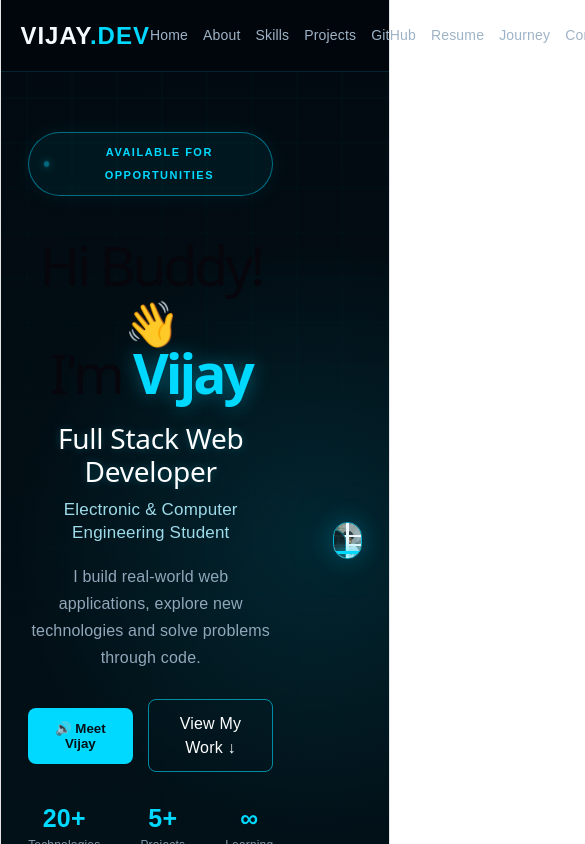
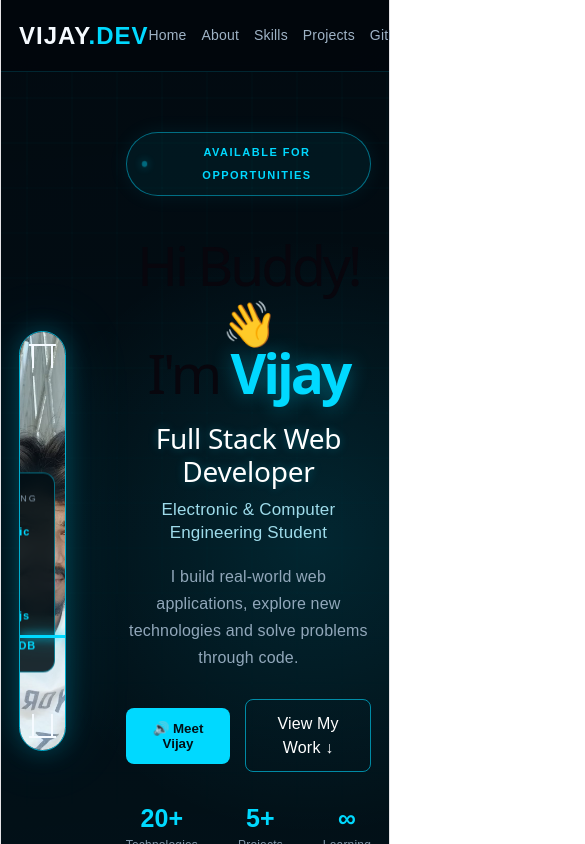
Before and after one commit to pawarvijaykumar/-vijay-portfolio, a React (Vite) app: page / in a window 390 px wide. Shown: the top 844 px of the page, 585 px wide, since content can reach past the window. Built offline with nearby package versions, Linux system fonts and the light colour scheme.

Commit message:
PORTFOLLIO

```diff
--- a/src/App.css
+++ b/src/App.css
@@ -4055,3 +4055,162 @@ textarea {
   }
 
 }
+
+/* =========================================
+   FINAL MOBILE RESPONSIVE
+   iPhone 12 Pro - 390px
+========================================= */
+
+@media (max-width: 600px) {
+
+  html,
+  body {
+    width: 100%;
+    max-width: 100%;
+    overflow-x: hidden;
+  }
+
+  #root,
+  .portfolio {
+    width: 100%;
+    max-width: 100%;
+    min-width: 0;
+    margin: 0;
+    padding: 0;
+  }
+
+  /* NAVBAR */
+  .navbar {
+    width: 100%;
+    padding: 14px 18px;
+    box-sizing: border-box;
+  }
+
+  /* HERO SECTION */
+  .hero-section {
+    width: 100%;
+    min-width: 0;
+    padding: 60px 18px 50px;
+    box-sizing: border-box;
+    overflow: hidden;
+  }
+
+  /* HERO CONTAINER */
+  .hero-container {
+    width: 100% !important;
+    max-width: 100% !important;
+
+    display: flex !important;
+    flex-direction: column !important;
+
+    align-items: center !important;
+
+    gap: 40px !important;
+  }
+
+  /* HERO CONTENT */
+  .hero-content {
+    width: 100% !important;
+    max-width: 100% !important;
+
+    text-align: center !important;
+
+    order: 1 !important;
+  }
+
+  /* PHOTO CONTAINER */
+  .hero-photo {
+    position: static !important;
+
+    width: 100% !important;
+    max-width: 330px !important;
+    min-width: 0 !important;
+
+    margin: 0 auto !important;
+
+    display: block !important;
+
+    order: 2 !important;
+  }
+
+  /* PHOTO FRAME */
+  .hero-photo-frame {
+    position: relative !important;
+
+    width: 100% !important;
+    max-width: 330px !important;
+
+    height: 420px !important;
+
+    margin: 0 auto !important;
+
+    overflow: hidden !important;
+
+    border-radius: 24px !important;
+  }
+
+  /* PHOTO */
+  .hero-photo-frame img {
+    position: relative !important;
+
+    width: 100% !important;
+    height: 100% !important;
+
+    object-fit: cover !important;
+    object-position: center top !important;
+
+    display: block !important;
+  }
+
+  /* LEARNING PANEL */
+  .tech-panel {
+    position: absolute !important;
+
+    right: 10px !important;
+    top: 35% !important;
+
+    z-index: 5 !important;
+  }
+
+  /* ALL SECTIONS */
+  .section {
+    width: 100%;
+    max-width: 100%;
+    box-sizing: border-box;
+
+    padding-left: 20px;
+    padding-right: 20px;
+  }
+
+  /* PROJECTS */
+  .featured-project,
+  .projects-grid,
+  .services-grid,
+  .skills-grid {
+    width: 100%;
+    max-width: 100%;
+    box-sizing: border-box;
+  }
+
+  .featured-project {
+    grid-template-columns: 1fr;
+  }
+
+  .projects-grid {
+    grid-template-columns: 1fr;
+  }
+
+  .services-grid {
+    grid-template-columns: 1fr;
+  }
+
+  .skills-grid {
+    grid-template-columns: 1fr;
+  }
+
+  /* FOOTER */
+  .site-footer {
+    width: 100%;
+    box-sizing: border-box;
+  }
+}
--- a/src/App.tsx
+++ b/src/App.tsx
@@ -129,7 +129,12 @@ function App() {
            <a href="#github" onClick={() => setMenuOpen(false)}>
             GitHub
             </a>
-          <a href="#resume" onClick={() => setMenuOpen(false)}>
+          <a
+            href="/resume.pdf"
+            target="_blank"
+            rel="noreferrer"
+            onClick={() => setMenuOpen(false)}
+          >
           Resume
           </a>
 
```
Also changed, not shown: 1 other file (tests, documents, lock files or other folders).
